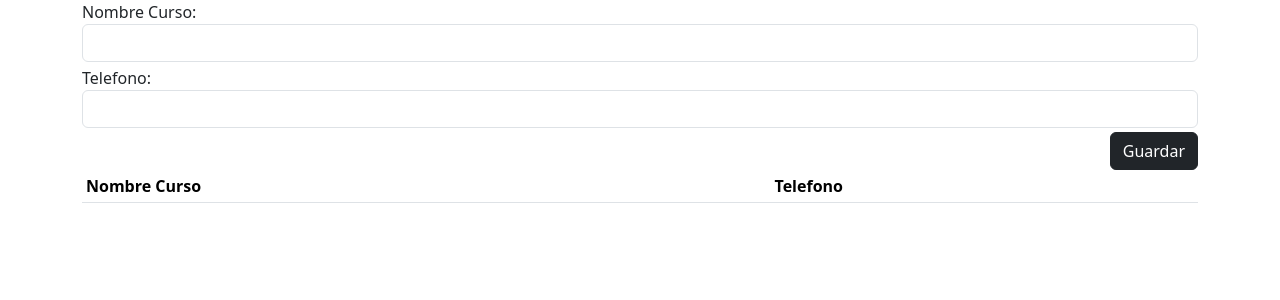
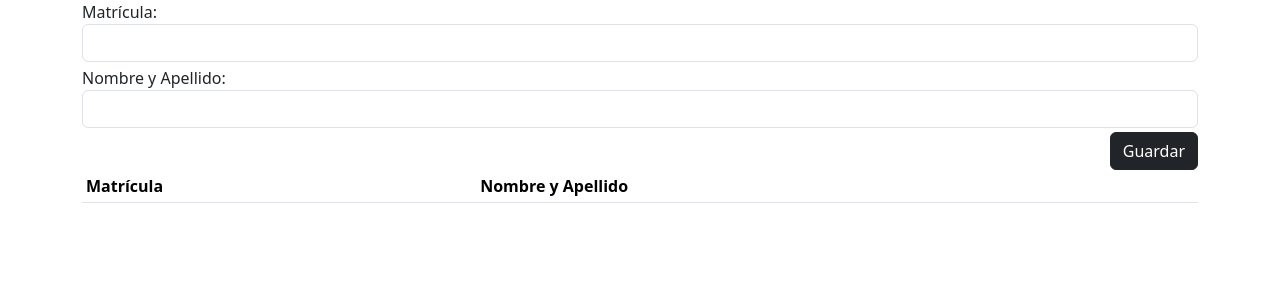
Before and after one commit to mandahumada/practica2, a Flask app: page /alumnos in a window 1280 px wide. Shown: the top 300 px of the page. Run offline with Flask 3, Linux system fonts and the light colour scheme; lists and menus that the app fills with data are empty.

Commit message:
Update alumnos.html

```diff
--- a/templates/alumnos.html
+++ b/templates/alumnos.html
@@ -10,33 +10,41 @@
 
     <script src="https://cdnjs.cloudflare.com/ajax/libs/jquery-validate/1.19.5/jquery.validate.min.js"></script>
 
-    <title>Inscripcion Curso</title>
+    <title>Alumnos</title>
 </head>
 <body>
+    <!-- Nombre de la etiqueta Ejemplo: INPUT -->
+    <!-- # para ID -->
+    <!-- . para CLASS -->
+
+    <!-- form index 0 -->
+    <!-- #frmAlumnos -->
+    <!-- .formulario index 0 -->
     <div class="container">
-        <form method="post" id="frmInscripcion" class="formulario">
+        <form method="post" id="frmAlumnos" class="formulario">
             <div class="mb-1">
-                <label id="lblInscripcion" for="txtInscripcion">Nombre Curso:</label>
-                <input type="text" name="txtInscripcion" id="txtInscripcion" class="form-control" required="true" minlength="8" maxlength="8" data-rule-digits="true">
+                <label id="lblMatriculaFA" for="txtMatriculaFA">Matrícula:</label>
+                <input type="number" name="txtMatriculaFA" id="txtMatriculaFA" class="form-control" required="true" minlength="8" maxlength="8" data-rule-digits="true">
             </div>
             <div class="mb-1">
-                <label id="lblTelefono" for="txtTelefeno">Telefono:</label>
-                <input type="text" name="txtTelefeno" id="txtTelefeno" class="form-control" required="true" minlength="10" maxlength="25">
+                <label id="lblNombreApellidoFA" for="txtNombreApellidoFA">Nombre y Apellido:</label>
+                <input type="text" name="txtNombreApellidoFA" id="txtNombreApellidoFA" class="form-control" required="true" minlength="10" maxlength="25">
             </div>
             <div class="text-end">
                 <button id="btnGuardarFA" name="btnGuardarFA" class="btn btn-dark">Guardar</button>
             </div>
         </form>
-        <div id="divInscripcion"></div>
+        <div id="divAlumnos"></div>
 
+        <!-- table index 0 -->
         <table class="table table-sm">
             <thead>
                 <tr>
-                    <th>Nombre Curso</th>
-                    <th>Telefono</th>
+                    <th>Matrícula</th>
+                    <th>Nombre y Apellido</th>
                 </tr>
             </thead>
-            <tbody id="tbodyInscripcion"></tbody>
+            <tbody id="tbodyAlumnos"></tbody>
         </table>
     </div>
 
@@ -44,40 +52,34 @@
 
     <script>
         window.addEventListener("load", function (event) {
-            $("#frmInscripcion").validate({
+            $("#frmAlumnos").validate({
                 messages: {
-                    txtInscripcion: {
-                        required: "Ingresa el nombre del curso",
-                        minlength: "el nombre debe llevar mas de 3 caracteres",
-                        // maxlength: "La matrícula es de 8 digitos",
-                        // digits: "La matrícula es de solo números"
+                    txtMatriculaFA: {
+                        required: "Ingresa la matrícula",
+                        minlength: "La matrícula es de 8 digitos",
+                        maxlength: "La matrícula es de 8 digitos",
+                        digits: "La matrícula es de solo números"
                     },
-                    txtTelefeno: {
-                        required: "Ingresa tu numero de telefono",
-                        minlength: "Ingresa 10 caracteres",
-                        maxlength: "Ingresa 10 caracteres"
+                    txtNombreApellidoFA: {
+                        required: "Ingresa tu nombre y apellido",
+                        minlength: "Ingresa más o 10 caracteres",
+                        maxlength: "Ingresa menos o 25 caracteres"
                     }
                 },
                 rules: {
-                    txtInscripcion: {
-                        required: true,
-                        minlength: 3,
-                        maxlength: 50
-                        //digits: true
-                    },
-
-                    txtTelefono: {
-                        required: true,
-                        minlength: 10,
-                        maxlength: 10
+                    txtMatriculaFA: {
+                        // required: true,
+                        // minlength: 8,
+                        // maxlength: 8
+                        // digits: true
                     }
                 }
             })
 
-            $("#frmInscripcion").submit(function (event) {
+            $("#frmAlumnos").submit(function (event) {
                 event.preventDefault()
 
-                $.post("/inscripcion/guardar", $(this).serialize(), function (respuesta) {
+                $.post("/alumnos/guardar", $(this).serialize(), function (respuesta) {
                     console.log(respuesta)
                 })
             })
```
